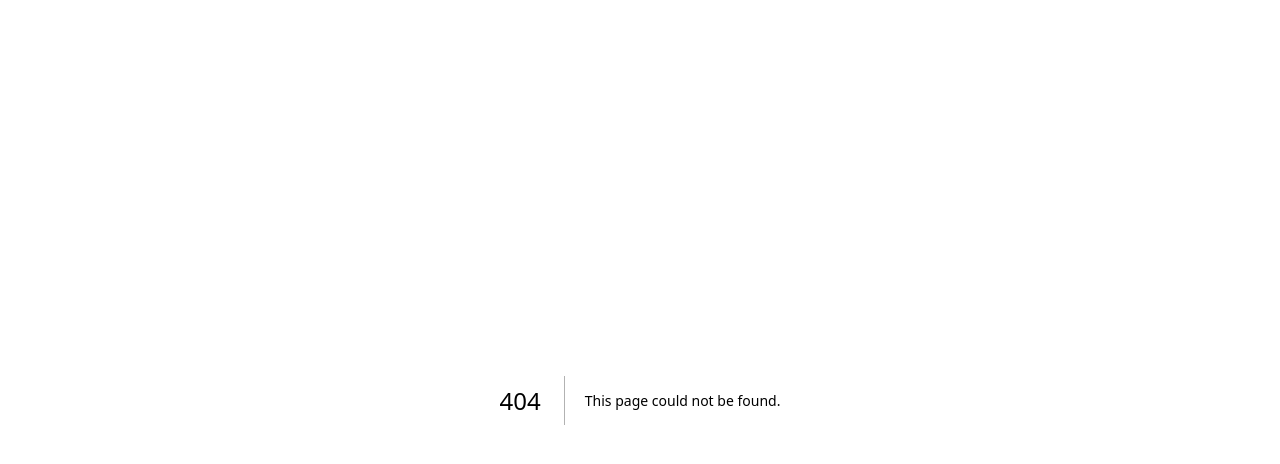
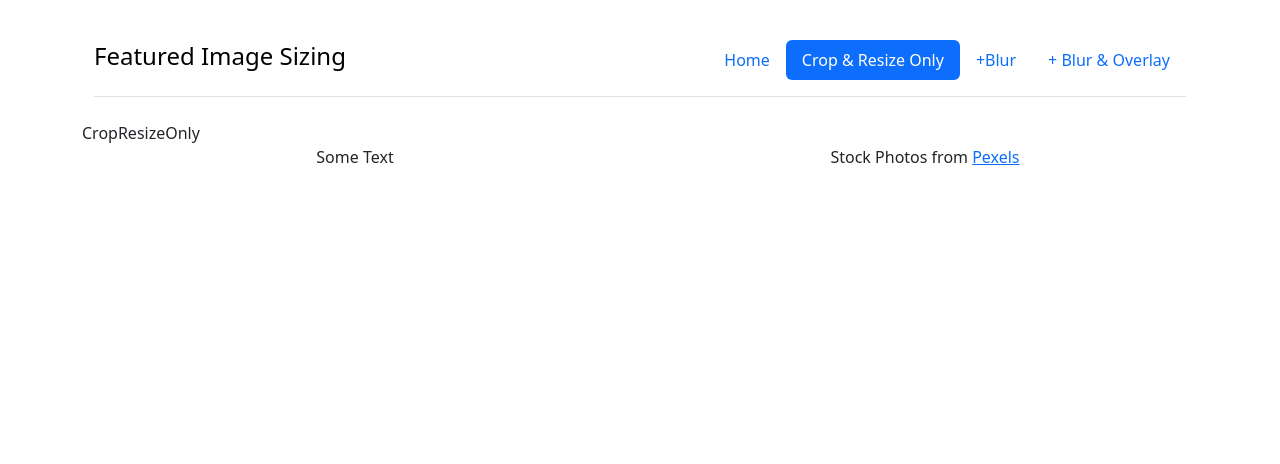
Before and after one commit to trainerkelly/featured-img-nextjs, a Next.js app: page /crop-resize-only in a window 1280 px wide. Before the commit this address had no page. Shown: the top 464 px of the page. Built offline with nearby package versions, Linux system fonts and the light colour scheme.

Commit message:
Update Header including usePathname

```diff
--- /dev/null
+++ b/components/BlogPostSimulation.jsx
@@ -0,0 +1,3 @@
+export default function BlogPostSimulation() {
+  return <div>BlogPostSimulation</div>;
+}
--- /dev/null
+++ b/components/CMSSimulation.jsx
@@ -0,0 +1,3 @@
+export default function CMSSimulation() {
+  return <div>CMSSimulation</div>;
+}
--- /dev/null
+++ b/components/Footer.jsx
@@ -0,0 +1,10 @@
+export default function Footer() {
+  return (
+    <footer className="row flex-row text-center">
+      <p className="col">Some Text</p>
+      <p className="col">
+        Stock Photos from <a href="https://www.pexels.com/">Pexels</a>
+      </p>
+    </footer>
+  );
+}
--- a/components/Header.jsx
+++ b/components/Header.jsx
@@ -1,16 +1,58 @@
+"use client";
 import Link from "next/link";
+import { usePathname } from "next/navigation";
+import { Nav, NavbarBrand } from "react-bootstrap";
+import Container from "react-bootstrap/Container";
 
 export default function Header() {
+  const pathname = usePathname();
   return (
-    <div className="container">
+    <Container>
       <header className="d-flex flex-wrap justify-content-center py-3 mb-4 border-bottom">
-        <Link
+        <NavbarBrand
           href="/"
           className="d-flex align-items-center mb-3 mb-md-0 me-md-auto link-body-emphasis text-decoration-none"
         >
           <h1 className="fs-4">Featured Image Sizing</h1>
-        </Link>
+        </NavbarBrand>
+        <Nav>
+          <ul className="nav nav-pills">
+            <li className="nav-item">
+              <Link
+                href="/"
+                className={`nav-link ${pathname === "/" ? "active" : ""}`}
+                aria-current="page"
+              >
+                Home
+              </Link>
+            </li>
+            <li className="nav-item">
+              <Link
+                href="/crop-resize-only"
+                className={`nav-link ${pathname === "/crop-resize-only" ? "active" : ""}`}
+              >
+                Crop &amp; Resize Only
+              </Link>
+            </li>
+            <li className="nav-item">
+              <Link
+                href="/plus-blur"
+                className={`nav-link ${pathname === "/plus-blur" ? "active" : ""}`}
+              >
+                +Blur
+              </Link>
+            </li>
+            <li className="nav-item">
+              <Link
+                href="/plus-blur-overlay"
+                className={`nav-link ${pathname === "/plus-blur-overlay" ? "active" : ""}`}
+              >
+                + Blur &amp; Overlay
+              </Link>
+            </li>
+          </ul>
+        </Nav>
       </header>
-    </div>
+    </Container>
   );
 }
--- /dev/null
+++ b/components/HomepageSimulation.jsx
@@ -0,0 +1,3 @@
+export default function HomepageSimulation() {
+  return <div>HomepageSimulation</div>;
+}
--- /dev/null
+++ b/src/app/crop-resize-only/page.jsx
@@ -0,0 +1,3 @@
+export default function CropResizeOnly() {
+  return <div>CropResizeOnly</div>;
+}
--- a/src/app/layout.js
+++ b/src/app/layout.js
@@ -1,5 +1,8 @@
 import { Geist, Geist_Mono } from "next/font/google";
 import "./globals.css";
+import "bootstrap/dist/css/bootstrap.min.css";
+import Header from "../../components/Header";
+import Footer from "../../components/Footer";
 
 const geistSans = Geist({
   variable: "--font-geist-sans",
@@ -20,7 +23,11 @@ export default function RootLayout({ children }) {
   return (
     <html lang="en">
       <body className={`${geistSans.variable} ${geistMono.variable}`}>
-        {children}
+        <div className="container-sm pt-4">
+          <Header />
+          {children}
+          <Footer />
+        </div>
       </body>
     </html>
   );
--- /dev/null
+++ b/src/app/plus-blur-overlay/page.jsx
@@ -0,0 +1,3 @@
+export default function PlusBlurAndOverlay() {
+  return <div>PlusBlurAndOverlay</div>;
+}
--- /dev/null
+++ b/src/app/plus-blur/page.jsx
@@ -0,0 +1,3 @@
+export default function PlusBlur() {
+  return <div>PlusBlur</div>;
+}
```
Also changed, not shown: src/app/page.js (+29 -62 lines).
